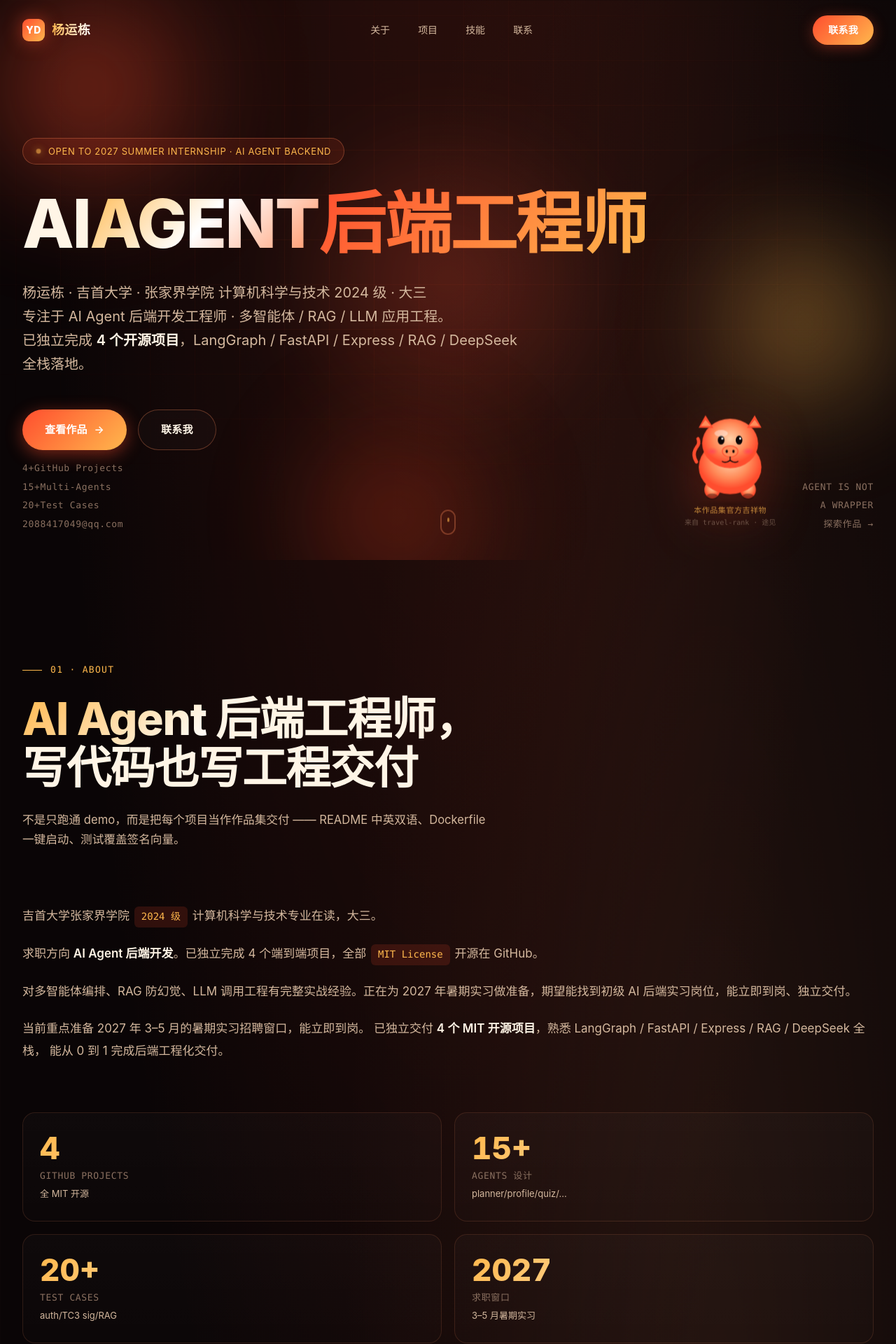
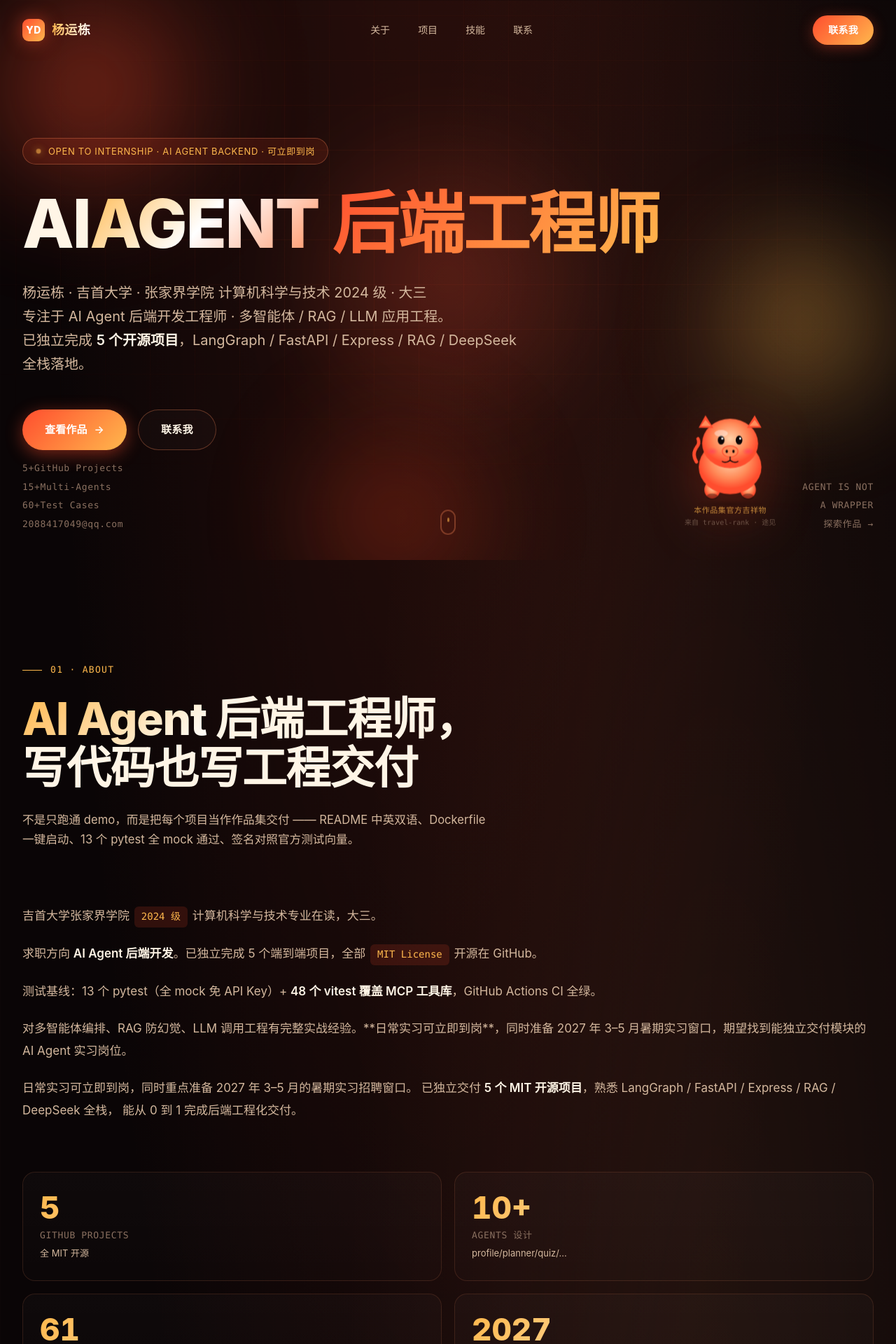
Before and after one commit to Dongnb66/vibe-portfolio, a React (Vite) app: page / in a window 1280 px wide. Shown: the top 1920 px of the page at 70% size. Built offline with nearby package versions, Linux system fonts and the light colour scheme.

Commit message:
feat: add mcp-toolkit card (3rd), a3 repositioned as prototype; sync 5 projects / 61 tests / 10 skill areas

```diff
--- a/src/App.tsx
+++ b/src/App.tsx
@@ -162,19 +162,19 @@ Done. push 36 files / +3110 lines.`}
 
       <div className="hero-content">
         <div className="hero-eyebrow">
-          OPEN TO 2027 SUMMER INTERNSHIP · AI AGENT BACKEND
+          OPEN TO INTERNSHIP · AI AGENT BACKEND · 可立即到岗
         </div>
 
         <h1 className="hero-title">
           <span className="title-line">AI</span>
           <span className="title-line grad">AGENT</span>
-          <span className="title-line accent-grad">后端工程师</span>
+          <span className="title-line accent-grad">&nbsp;后端工程师</span>
         </h1>
 
         <p className="hero-sub">
           {profile.name} · {profile.school} {profile.major} {profile.grade}<br />
           专注于 {profile.goal}。<br />
-          已独立完成 <strong>4 个开源项目</strong>，LangGraph / FastAPI / Express / RAG / DeepSeek 全栈落地。
+          已独立完成 <strong>5 个开源项目</strong>，LangGraph / FastAPI / Express / RAG / DeepSeek 全栈落地。
         </p>
 
         <div className="hero-cta">
@@ -190,7 +190,7 @@ Done. push 36 files / +3110 lines.`}
       <div className="hero-meta">
         <div className="hero-meta-left">
           <div className="hero-meta-stat">
-            <span className="num">4+</span>
+            <span className="num">5+</span>
             <span className="lbl">GitHub Projects</span>
           </div>
           <div className="hero-meta-stat">
@@ -198,7 +198,7 @@ Done. push 36 files / +3110 lines.`}
             <span className="lbl">Multi-Agents</span>
           </div>
           <div className="hero-meta-stat">
-            <span className="num">20+</span>
+            <span className="num">60+</span>
             <span className="lbl">Test Cases</span>
           </div>
           <a className="hero-meta-mail" href={`mailto:${profile.email}`}>
@@ -238,7 +238,7 @@ function About() {
       </h2>
       <p className="section-desc reveal">
         不是只跑通 demo，而是把每个项目当作作品集交付 ——
-        README 中英双语、Dockerfile 一键启动、测试覆盖签名向量。
+        README 中英双语、Dockerfile 一键启动、13 个 pytest 全 mock 通过、签名对照官方测试向量。
       </p>
 
       <div className="about">
@@ -247,8 +247,8 @@ function About() {
             <p key={i} dangerouslySetInnerHTML={{ __html: p }} />
           ))}
           <p>
-            当前重点准备 2027 年 3–5 月的暑期实习招聘窗口，能立即到岗。
-            已独立交付 <strong>4 个 MIT 开源项目</strong>，熟悉 LangGraph / FastAPI / Express / RAG / DeepSeek 全栈，
+            日常实习可立即到岗，同时重点准备 2027 年 3–5 月的暑期实习招聘窗口。
+            已独立交付 <strong>5 个 MIT 开源项目</strong>，熟悉 LangGraph / FastAPI / Express / RAG / DeepSeek 全栈，
             能从 0 到 1 完成后端工程化交付。
           </p>
         </div>
@@ -272,11 +272,11 @@ function Projects() {
     <section id="projects" className="section">
       <div className="section-eyebrow">02 · WORKS</div>
       <h2 className="section-title reveal">
-        4 个 <span className="grad">开源项目</span>，<br />
+        5 个 <span className="grad">开源项目</span>，<br />
         全 MIT License
       </h2>
       <p className="section-desc reveal">
-        简历里写的"4 个开源项目，全 MIT License，面试可直接 clone 现场跑通"——
+        简历里写的"5 个开源项目，全 MIT License，面试可直接 clone 现场跑通"——
         这是每一个项目的真实状态，不是话术。
       </p>
 
@@ -288,7 +288,7 @@ function Projects() {
             style={{ transitionDelay: `${i * 0.08}s` }}
           >
             <div className="project-visual">
-              <ProjectCover kind={p.cover as 'python' | 'campus' | 'travel' | 'a3'} />
+              <ProjectCover kind={p.cover as 'python' | 'campus' | 'travel' | 'mcp' | 'a3'} />
               {p.id === 'travel-rank' && (
                 <div className="project-pig">
                   <PetPig size={140} />
@@ -350,7 +350,7 @@ function Skills() {
         技能 <span className="grad">地图</span>
       </h2>
       <p className="section-desc reveal">
-        不是堆砌技术名词，而是按"做了哪些事"分类 —— 9 个领域，每个都有真实项目背书。
+        不是堆砌技术名词，而是按"做了哪些事"分类 —— 10 个领域，每个都有真实项目背书。
       </p>
 
       <div className="skills-grid reveal-stagger">
@@ -381,7 +381,7 @@ function Contact() {
         <span className="grad">聊聊代码</span>
       </h2>
       <p className="contact-desc reveal">
-        2027 年暑期实习窗口开放，能立即到岗。<br />
+        日常实习可立即到岗，2027 年 3–5 月暑期实习窗口同步开放。<br />
         熟悉多智能体编排、RAG 防幻觉、LLM 工程化，能独立交付从 0 到 1 的后端项目。
       </p>
 
--- a/src/components/ProjectCover.tsx
+++ b/src/components/ProjectCover.tsx
@@ -8,6 +8,7 @@ const FALLBACK_COLORS = {
   python: ['#1a0d08', '#ff4d2e'],
   campus: ['#1a0d08', '#ff8c5a'],
   travel: ['#1a0d08', '#ffb84d'],
+  mcp: ['#150b2e', '#8b5cf6'],
   a3: ['#1a0d08', '#ff4d2e'],
 };
 
@@ -24,7 +25,9 @@ const SHOTS: Record<string, string> = {
   a3: a3Shot,
 };
 
-export const ProjectCover: React.FC<{ kind: 'python' | 'campus' | 'travel' | 'a3' }> = ({ kind }) => {
+type CoverKind = 'python' | 'campus' | 'travel' | 'mcp' | 'a3';
+
+export const ProjectCover: React.FC<{ kind: CoverKind }> = ({ kind }) => {
   const shotUrl = SHOTS[kind];
 
   if (shotUrl) {
@@ -39,8 +42,85 @@ export const ProjectCover: React.FC<{ kind: 'python' | 'campus' | 'travel' | 'a3
   return <FallbackCover kind={kind} />;
 };
 
+// mcp-toolkit 品牌封面：协议 / stdio / 8 工具的"协议标准"视觉（无真截图，专用设计而非占位图）
+const McpCover: React.FC = () => {
+  const [w, h] = [1280, 720];
+  const tools = ['hotspot', 'tc3', 'sqlite', 'webpage', 'chunk', 'date', 'jwt', 'health'];
+  return (
+    <svg viewBox={`0 0 ${w} ${h}`} preserveAspectRatio="xMidYMid slice" style={{ width: '100%', height: '100%' }}>
+      <defs>
+        <linearGradient id="bg-mcp" x1="0" y1="0" x2="1" y2="1">
+          <stop offset="0" stopColor="#1a0f3d" />
+          <stop offset="1" stopColor="#0a0618" />
+        </linearGradient>
+        <linearGradient id="mcp-word" x1="0" y1="0" x2="1" y2="1">
+          <stop offset="0" stopColor="#c4b5fd" />
+          <stop offset="1" stopColor="#7c3aed" />
+        </linearGradient>
+        <radialGradient id="glow-mcp" cx="50%" cy="42%">
+          <stop offset="0" stopColor="#8b5cf6" stopOpacity="0.45" />
+          <stop offset="1" stopColor="#8b5cf6" stopOpacity="0" />
+        </radialGradient>
+        <pattern id="grid-mcp" width="40" height="40" patternUnits="userSpaceOnUse">
+          <path d="M 40 0 L 0 0 0 40" fill="none" stroke="rgba(139,92,246,0.14)" strokeWidth="1" />
+        </pattern>
+      </defs>
+      <rect width={w} height={h} fill="url(#bg-mcp)" />
+      <rect width={w} height={h} fill="url(#grid-mcp)" />
+      <circle cx={w * 0.5} cy={h * 0.42} r="360" fill="url(#glow-mcp)" />
+
+      {/* 顶部协议标识 */}
+      <text x="60" y="78" fill="#a78bfa" fontSize="20" fontFamily="monospace" letterSpacing="4">
+        mcp-toolkit · JSON-RPC over stdio
+      </text>
+
+      {/* 插头 / 连接 motif：host <-> tool server */}
+      <g transform="translate(640,150)">
+        <rect x="-300" y="0" width="220" height="64" rx="10" fill="none" stroke="#a78bfa" strokeWidth="2" />
+        <text x="-190" y="40" fill="#c4b5fd" fontSize="22" fontFamily="monospace" textAnchor="middle">MCP HOST</text>
+        <rect x="80" y="0" width="220" height="64" rx="10" fill="none" stroke="#a78bfa" strokeWidth="2" />
+        <text x="190" y="40" fill="#c4b5fd" fontSize="22" fontFamily="monospace" textAnchor="middle">TOOL SERVER</text>
+        <line x1="-80" y1="32" x2="80" y2="32" stroke="#8b5cf6" strokeWidth="2" strokeDasharray="8 8" />
+        <circle cx="0" cy="32" r="7" fill="#8b5cf6" />
+      </g>
+
+      {/* 中央大字 */}
+      <text x="640" y="470" fill="url(#mcp-word)" fontSize="210" fontWeight="800" textAnchor="middle" fontFamily="Arial, sans-serif" letterSpacing="6">
+        MCP
+      </text>
+      <text x="640" y="520" fill="#a78bfa" fontSize="22" fontFamily="monospace" textAnchor="middle" letterSpacing="10">
+        MODEL CONTEXT PROTOCOL
+      </text>
+
+      {/* 8 工具 chips */}
+      {tools.map((t, i) => {
+        const cols = 4;
+        const cw = 220;
+        const ch = 40;
+        const gapX = 24;
+        const gapY = 14;
+        const totalW = cols * cw + (cols - 1) * gapX;
+        const x = 640 - totalW / 2 + (i % cols) * (cw + gapX);
+        const y = 566 + Math.floor(i / cols) * (ch + gapY);
+        return (
+          <g key={t}>
+            <rect x={x} y={y} width={cw} height={ch} rx="8" fill="rgba(139,92,246,0.12)" stroke="rgba(167,139,250,0.45)" strokeWidth="1" />
+            <text x={x + cw / 2} y={y + 26} fill="#c4b5fd" fontSize="17" fontFamily="monospace" textAnchor="middle">{t}</text>
+          </g>
+        );
+      })}
+
+      {/* 底部状态 */}
+      <text x="640" y="692" fill="#8b5cf6" fontSize="18" fontFamily="monospace" textAnchor="middle" letterSpacing="3">
+        8 TOOLS · 48 VITEST · CI GREEN
+      </text>
+    </svg>
+  );
+};
+
 // 简易 SVG 占位封面（兜底用）
-const FallbackCover: React.FC<{ kind: 'python' | 'campus' | 'travel' | 'a3' }> = ({ kind }) => {
+const FallbackCover: React.FC<{ kind: CoverKind }> = ({ kind }) => {
+  if (kind === 'mcp') return <McpCover />;
   const [w, h] = [1280, 720];
   const [c1, c2] = FALLBACK_COLORS[kind];
 
--- a/src/data.ts
+++ b/src/data.ts
@@ -1,5 +1,5 @@
-// 简历 / 作品集数据 — 来源：杨运栋 简历 + 4 个 GitHub 开源项目
-// 4 个项目各设一个"最强记忆点"，避免同质化
+// 简历 / 作品集数据 — 来源：杨运栋 简历 + 5 个 GitHub 开源项目
+// 5 个项目各设一个"最强记忆点"，避免同质化
 
 export const profile = {
   name: '杨运栋',
@@ -12,33 +12,34 @@ export const profile = {
   goal: 'AI Agent 后端开发工程师 · 多智能体 / RAG / LLM 应用工程',
   intro: [
     '吉首大学张家界学院 <span class="tag">2024 级</span> 计算机科学与技术专业在读，大三。',
-    '求职方向 <strong>AI Agent 后端开发</strong>。已独立完成 4 个端到端项目，全部 <span class="tag">MIT License</span> 开源在 GitHub。',
-    '对多智能体编排、RAG 防幻觉、LLM 调用工程有完整实战经验。正在为 2027 年暑期实习做准备，期望能找到初级 AI 后端实习岗位，能立即到岗、独立交付。',
+    '求职方向 <strong>AI Agent 后端开发</strong>。已独立完成 5 个端到端项目，全部 <span class="tag">MIT License</span> 开源在 GitHub。',
+    '测试基线：13 个 pytest（全 mock 免 API Key）+ <strong>48 个 vitest 覆盖 MCP 工具库</strong>，GitHub Actions CI 全绿。',
+    '对多智能体编排、RAG 防幻觉、LLM 调用工程有完整实战经验。**日常实习可立即到岗**，同时准备 2027 年 3–5 月暑期实习窗口，期望找到能独立交付模块的 AI Agent 实习岗位。',
   ],
 };
 
 export const stats = [
-  { num: '4', label: 'GitHub Projects', sub: '全 MIT 开源' },
-  { num: '15+', label: 'Agents 设计', sub: 'planner/profile/quiz/...' },
-  { num: '20+', label: 'Test Cases', sub: 'auth/TC3 sig/RAG' },
-  { num: '2027', label: '求职窗口', sub: '3–5 月暑期实习' },
+  { num: '5', label: 'GitHub Projects', sub: '全 MIT 开源' },
+  { num: '10+', label: 'Agents 设计', sub: 'profile/planner/quiz/...' },
+  { num: '61', label: 'Tests', sub: '13 pytest + 48 vitest · CI 全绿' },
+  { num: '2027', label: '暑期实习窗口', sub: '日常实习亦可 · 可立即到岗' },
 ];
 
-// 4 个项目差异化：每个项目一个"最强记忆点"
+// 5 个项目差异化：每个项目一个"最强记忆点"
 export const projects = [
   {
     id: 'python-learning-agent',
     name: 'python-learning-agent',
     sub: 'BACKEND · AGENT ENGINEERING',
     memory: '主推 · 求职主项目 · 后端工程化',
-    desc: '基于 LangGraph 的多智能体学习助手后端，规划智能体调度 5 个子智能体协同完成"诊断—规划—出题—资源—复盘"全流程。**强项不在前端，在于工程化交付**——签名、记忆、测试、部署一气呵成。',
+    desc: '基于 LangGraph 的多智能体学习助手后端，7 节点状态图编排 5 个 LLM 智能体 + 2 个记忆节点，完成"记忆读取—诊断—规划—出题—资源—复盘—记忆沉淀"全流程。**强项不在前端，在于工程化交付**——签名、记忆、测试、部署一气呵成。',
     tags: ['Python', 'LangGraph', 'FastAPI', 'RAG', 'DeepSeek', 'JWT', 'TC3-HMAC', '三层记忆'],
     badges: ['主推 · 求职主项目', '后端工程化'],
     highlights: [
-      '规划智能体调度 Profile/Quiz/Resource/Review 5 智能体协同',
-      '三层记忆：短期上下文 / 长期向量记忆 / 用户画像 JSON',
+      'LangGraph 7 节点：load_memory → profile → planner → resource → quiz → review → save_memory',
+      '三层记忆：短期上下文 AgentState / 长期画像 profiles 表 / 学情轨迹 learning_sessions 表',
       '自实现腾讯云短信 TC3-HMAC-SHA256 签名，**零 SDK 依赖**',
-      '11/11 端到端账号流程 + 4/4 TC3 签名向量测试',
+      'pytest 13 passed：5 画像 + 4 TC3 官方向量 + 3 跨会话记忆 + 1 端到端，全 mock 免 Key',
       '完整 Dockerfile + docker-compose + pytest + .env.example',
     ],
     github: 'https://github.com/Dongnb66/python-learning-agent',
@@ -52,17 +53,35 @@ export const projects = [
     sub: 'MULTI-AGENT · PIPELINE · SPA',
     memory: '多智能体工程化 · 流水线',
     desc: '校园互助平台：多智能体流水线处理求助 / 资源 / 失物招领，配合作风评分机制。**最大亮点是多智能体的"工程化"落地**——智能路由、评分反馈、抗滥用，不是 demo 而是能跑。',
-    tags: ['Node.js', 'Express', 'node:sqlite', '多智能体', 'SMTP', 'TC3 签名', '原生 SPA'],
+    tags: ['Node.js', 'Express', 'node:sqlite', '多智能体', 'SMTP', 'TC3 签名', 'React 18'],
     badges: ['多智能体工程化'],
     highlights: [
-      '多智能体流水线 + **智能路由** + **评分反馈** + 抗滥用',
+      '5 智能体流水线：路由 Router / 发帖引导 PostGuide / 内容审核 Audit / 检索 Search / 撮合 Match',
       '完整账号体系：手机/邮箱/微信/QQ，**首次扫码强校验**',
-      '**原生前端 SPA**：无第三方框架（不引 React/Vue）',
+      '**React 18 + Vite 5 前端**，JWT 双令牌 + RBAC、事务防并发、自实现 TTL+LRU 缓存',
       'Node 单一 runtime，部署 / 学习 / 二次开发都简单',
     ],
     github: 'https://github.com/Dongnb66/campus-mutual-aid',
     demo: 'clone 后 npm i && node server.js 即跑',
     cover: 'campus',
+  },
+  {
+    id: 'mcp-toolkit',
+    name: 'mcp-toolkit',
+    sub: 'MCP PROTOCOL · TYPESCRIPT · STDIO',
+    memory: 'MCP 协议工程 · 工具资产复用 · 48 单测',
+    desc: '把散落各项目的手写工具能力，标准化为 8 个即插即用的 MCP 工具服务器。**从 function calling 到 MCP 协议**：travel-rank 的聚合排名、python 项目的 TC3 签名器直接复用为零重构的标准工具。',
+    tags: ['TypeScript', 'MCP 协议', 'JSON-RPC', 'zod', 'stdio', '48 单测'],
+    badges: ['MCP 协议工程', '工具资产复用', '48 单测'],
+    highlights: [
+      '官方 MCP SDK + TypeScript：**McpServer + StdioServerTransport（JSON-RPC over stdio）**，任意宿主即插即用',
+      '8 工具：热度聚合排名 / TC3 签名 / 只读 SQLite / 网页抽取 / 文本切块 / 日期计算 / JWT 验签 / 探活',
+      '**lib/tools 分层铁律**：lib 层纯函数零 MCP 依赖，tools 层只做 zod 校验 + 转发',
+      '**48 个 vitest 单测全绿** + GitHub Actions CI（typecheck + build + test）',
+    ],
+    github: 'https://github.com/Dongnb66/mcp-toolkit',
+    demo: 'npm i && npm run dev，接 MCP Inspector 即跑',
+    cover: 'mcp',
   },
   {
     id: 'travel-rank',
@@ -87,15 +106,15 @@ export const projects = [
     name: 'a3-learning-agent',
     sub: 'COMPETITION · FULL-STACK · DELIVERY',
     memory: '竞赛全栈 · 完整交付 · React 前端',
-    desc: '中国软件杯 A3 赛道独立参赛作品。**与 python-learning-agent 的最大区别在"前端 + 完整交付"**——React + Vite 前端 + Node + Express 后端，附带完整演示视频、PPT、答辩文档。栋的**第一个完整 Agent 项目**。',
+    desc: '**本项目是 python-learning-agent 的业务原型**：软件杯验证业务闭环后，用 Python 现代栈重写为主项目，两代技术栈演进是一体的故事。中国软件杯 A3 赛道独立参赛作品。**与 python-learning-agent 的最大区别在"前端 + 完整交付"**——React + Vite 前端 + Node + Express 后端，附带完整演示视频、PPT、答辩文档。我的**第一个完整 Agent 项目**。',
     tags: ['React', 'Vite', 'Node.js', 'Express', 'RAG', 'DeepSeek', '多智能体', '软件杯'],
     badges: ['竞赛独立参赛', '完整交付'],
     highlights: [
-      '**中国软件杯 A3 赛道**独立参赛（不是合作项目）',
+      '**中国软件杯 A3 赛道** · DOKI 队队长（唯一成员），一人扛全栈',
       '**全栈**：React + Vite 前端（与 python-only 后端版互补）',
       '**完整交付**：演示视频 + PPT + 答辩文档 + 部署文档',
-      '栋的**第一个 Agent 项目**，从这开始系统化研究多智能体',
-      'GitHub 作品集首推，简历链接已挂',
+      '我的**第一个 Agent 项目**，从这开始系统化研究多智能体',
+      '内置学习效果实证页：测试组 6 人前后测平均 **+27 分**（全简历唯一效果量化）',
     ],
     github: 'https://github.com/Dongnb66/a3-learning-agent',
     demo: '看 README，竞赛完整文档可现场演示',
@@ -115,7 +134,7 @@ export const skills = [
     icon: '🔍',
     name: 'RAG 防幻觉',
     desc: '检索增强生成 + 引用溯源，让回答可查证、可回落',
-    list: ['RAG', '向量检索', 'context 压缩', '引用标注'],
+    list: ['RAG', 'BM25 稀疏检索', 'context 压缩', '引用标注'],
   },
   {
     icon: '🛡️',
@@ -138,8 +157,8 @@ export const skills = [
   {
     icon: '🧪',
     name: '测试驱动交付',
-    desc: '端到端账号流程 + 签名向量测试，交付前可自动验证',
-    list: ['pytest', '端到端测试', '签名向量比对', '11/11 + 4/4'],
+    desc: '端到端管线 + 官方签名测试向量 + 跨会话记忆，交付前可自动验证',
+    list: ['pytest', '端到端管线', '官方测试向量', '13 passed'],
   },
   {
     icon: '🚀',
@@ -159,4 +178,10 @@ export const skills = [
     desc: '让 AI 主动调用外部工具（地图/查询）完成任务',
     list: ['工具调用', '百度地图 API', '参数校验', '结果回填'],
   },
+  {
+    icon: '🧩',
+    name: 'MCP 协议开发',
+    desc: '把 function calling 工具标准化为 MCP 协议工具服务器，任意宿主跨项目复用',
+    list: ['TypeScript', 'JSON-RPC', 'zod', 'stdio transport'],
+  },
 ];
```
